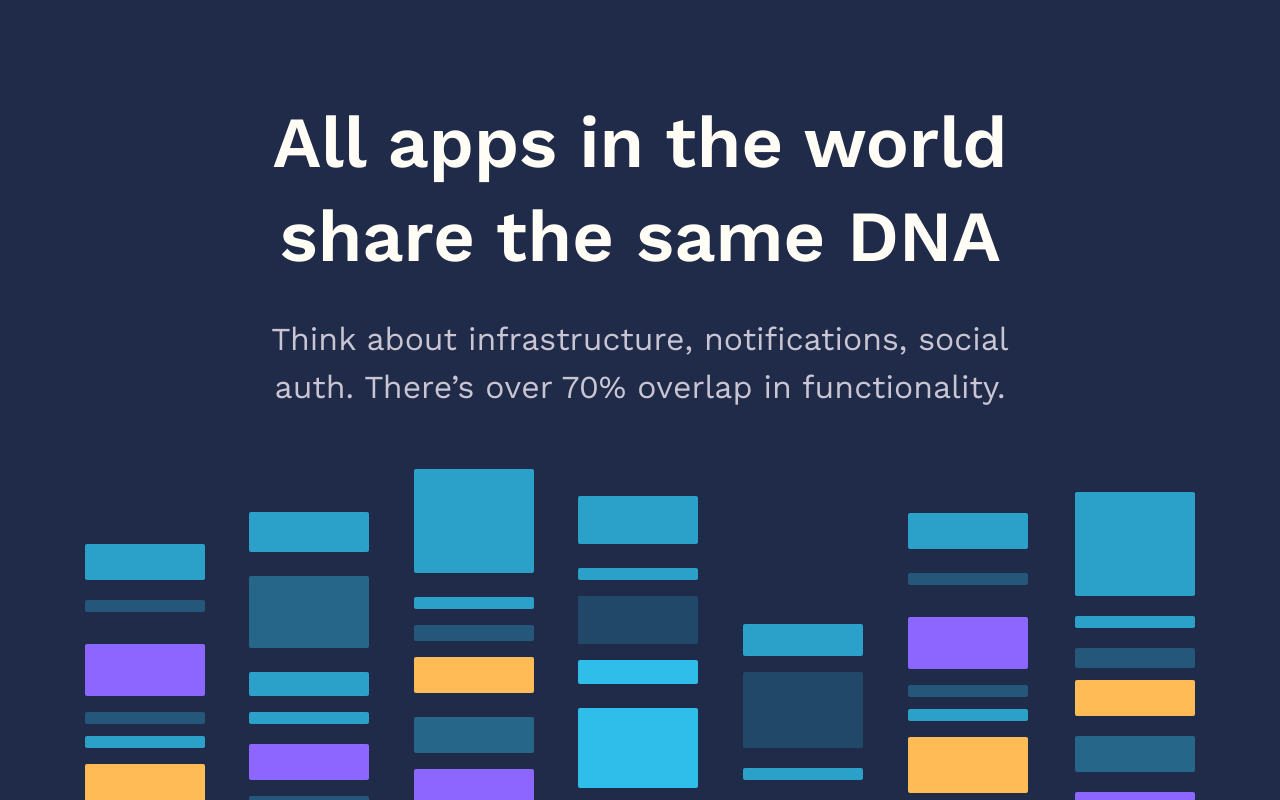
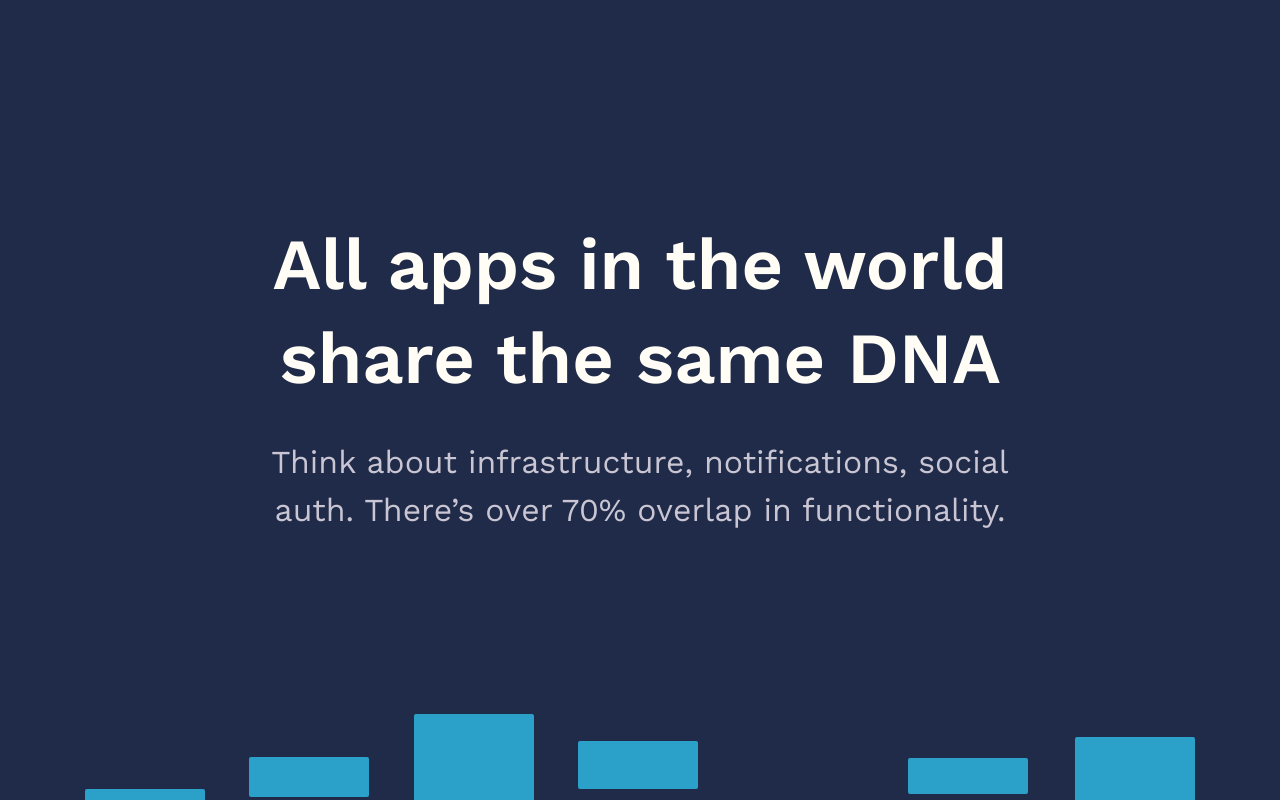
Before and after one commit to reydelo/app-DNAsty-demo, a Next.js app: page / in a window 1280 px wide. Shown: the top 800 px of the page. Built offline with nearby package versions, Linux system fonts and the light colour scheme.

Commit message:
increase height of hero

```diff
--- a/src/styles/Home.module.css
+++ b/src/styles/Home.module.css
@@ -8,9 +8,11 @@
 }
 
 .hero {
-  align-items: center;
+  height: 70vh;
   display: flex;
   flex-direction: column;
+  align-items: center;
+  justify-content: center;
 }
 
 .hero h1 {
```
